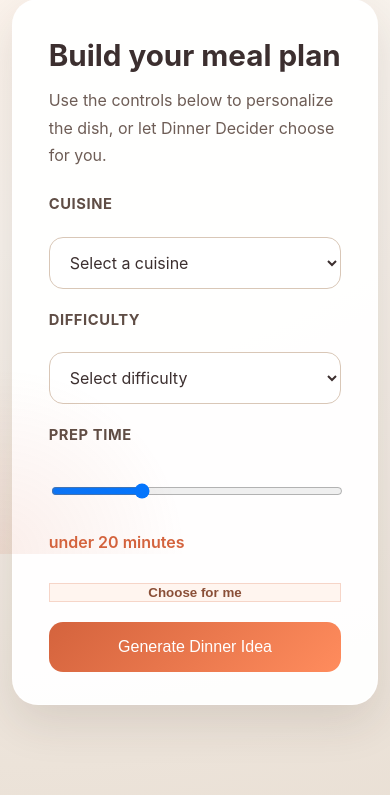
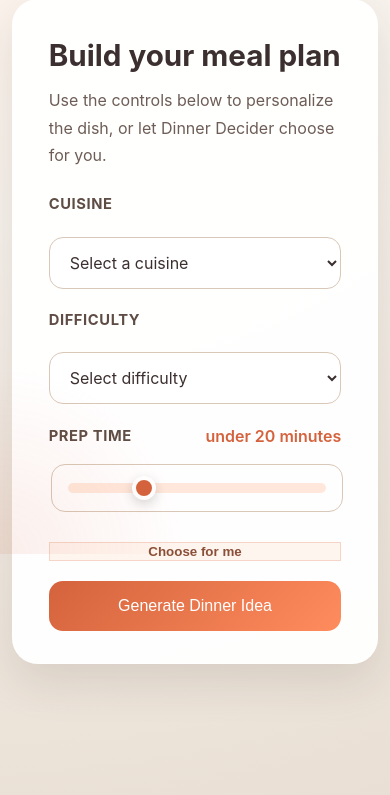
Before and after one commit to tran550/Dinner-Decider, a Flask app: page / in a window 390 px wide. Shown: the part 290-1085 px from the top of the page. Run offline with Flask 3, Linux system fonts and the light colour scheme.

Commit message:
Made slider more mobile friendly

```diff
--- a/static/styles.css
+++ b/static/styles.css
@@ -178,14 +178,66 @@ form label {
 
 .slider-group {
     display: grid;
-    gap: 10px;
+    gap: 12px;
+}
+
+.slider-label-row {
+    display: flex;
+    align-items: center;
+    justify-content: space-between;
+    gap: 12px;
+}
+
+.slider-label-row label,
+.slider-label-row span {
+    margin: 0;
 }
 
 #prep-time-label {
-    display: inline-block;
-    margin-top: 4px;
     font-weight: 600;
     color: var(--accent);
+}
+
+#prep-time-range {
+    width: 100%;
+    min-height: 48px;
+    appearance: none;
+    background: transparent;
+}
+
+#prep-time-range::-webkit-slider-runnable-track {
+    height: 10px;
+    border-radius: 999px;
+    background: #ffe8db;
+}
+
+#prep-time-range::-webkit-slider-thumb {
+    -webkit-appearance: none;
+    appearance: none;
+    width: 24px;
+    height: 24px;
+    border-radius: 50%;
+    background: var(--accent);
+    border: 4px solid #fff;
+    margin-top: -7px;
+    box-shadow: 0 4px 12px rgba(0, 0, 0, 0.16);
+    cursor: pointer;
+}
+
+#prep-time-range::-moz-range-track {
+    height: 10px;
+    border-radius: 999px;
+    background: #ffe8db;
+}
+
+#prep-time-range::-moz-range-thumb {
+    width: 24px;
+    height: 24px;
+    border-radius: 50%;
+    background: var(--accent);
+    border: 4px solid #fff;
+    box-shadow: 0 4px 12px rgba(0, 0, 0, 0.16);
+    cursor: pointer;
 }
 
 button[type='submit'] {
--- a/templates/index.html
+++ b/templates/index.html
@@ -31,7 +31,6 @@
         <option value="Italian">Italian</option>
         <option value="Indian">Indian</option>
         <option value="Mediterranean">Mediterranean</option>
-        <option value="Thai">Thai</option>
         <option value="Random">Random</option>
         <option value="Other">Other</option>
     </select>
@@ -57,7 +56,10 @@
 </div>
 
 <div class="slider-group">
-    <label for="prep-time-range">Prep Time</label>
+    <div class="slider-label-row">
+        <label for="prep-time-range">Prep Time</label>
+        <span id="prep-time-label">under 20 minutes</span>
+    </div>
     <input
         type="range"
         id="prep-time-range"
@@ -67,7 +69,6 @@
         value="20"
         oninput="updatePrepTimeLabel(this.value)"
         onchange="updatePrepTimeLabel(this.value)">
-    <span id="prep-time-label">under 20 minutes</span>
     <input type="hidden" name="prep time" id="prep-time-hidden" value="under 20 minutes">
 </div>
 
```
